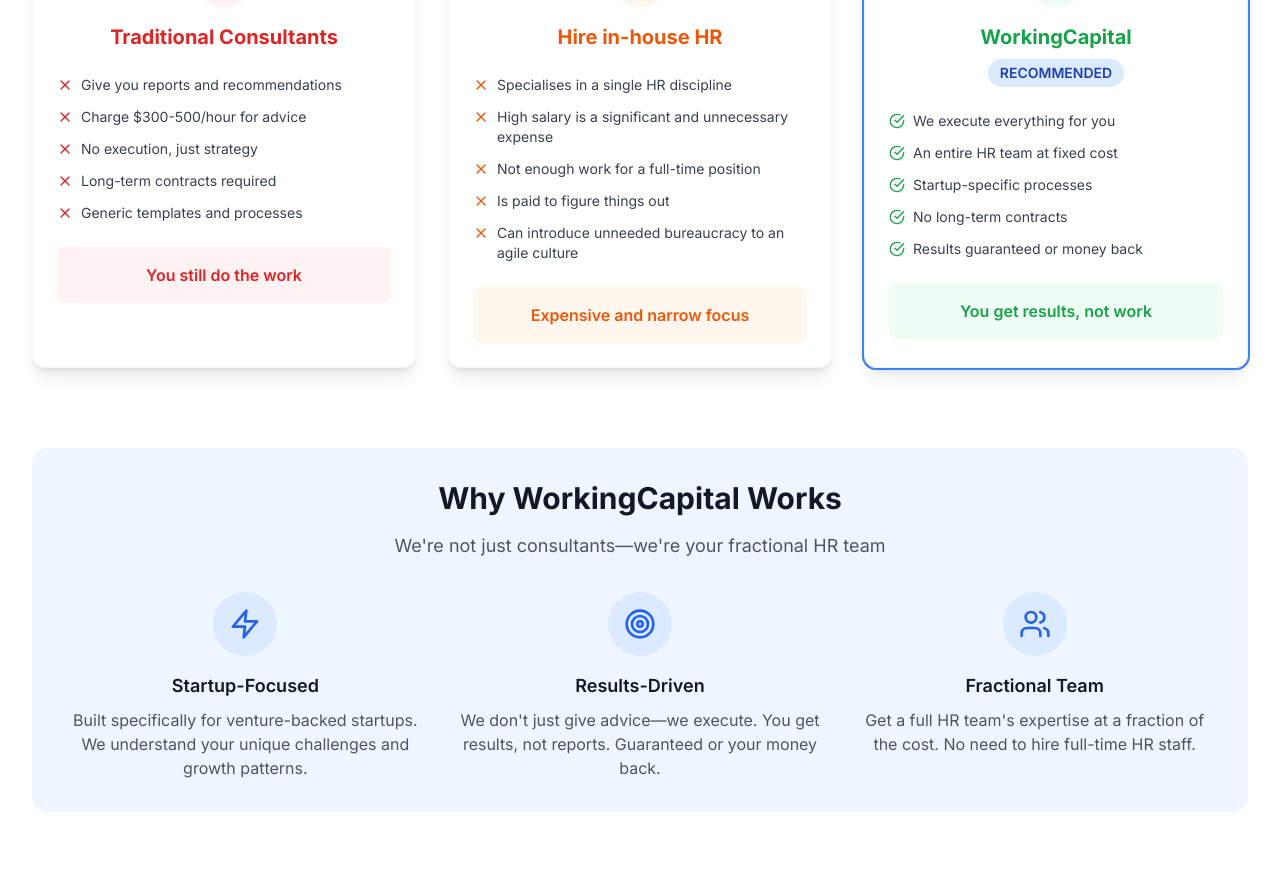
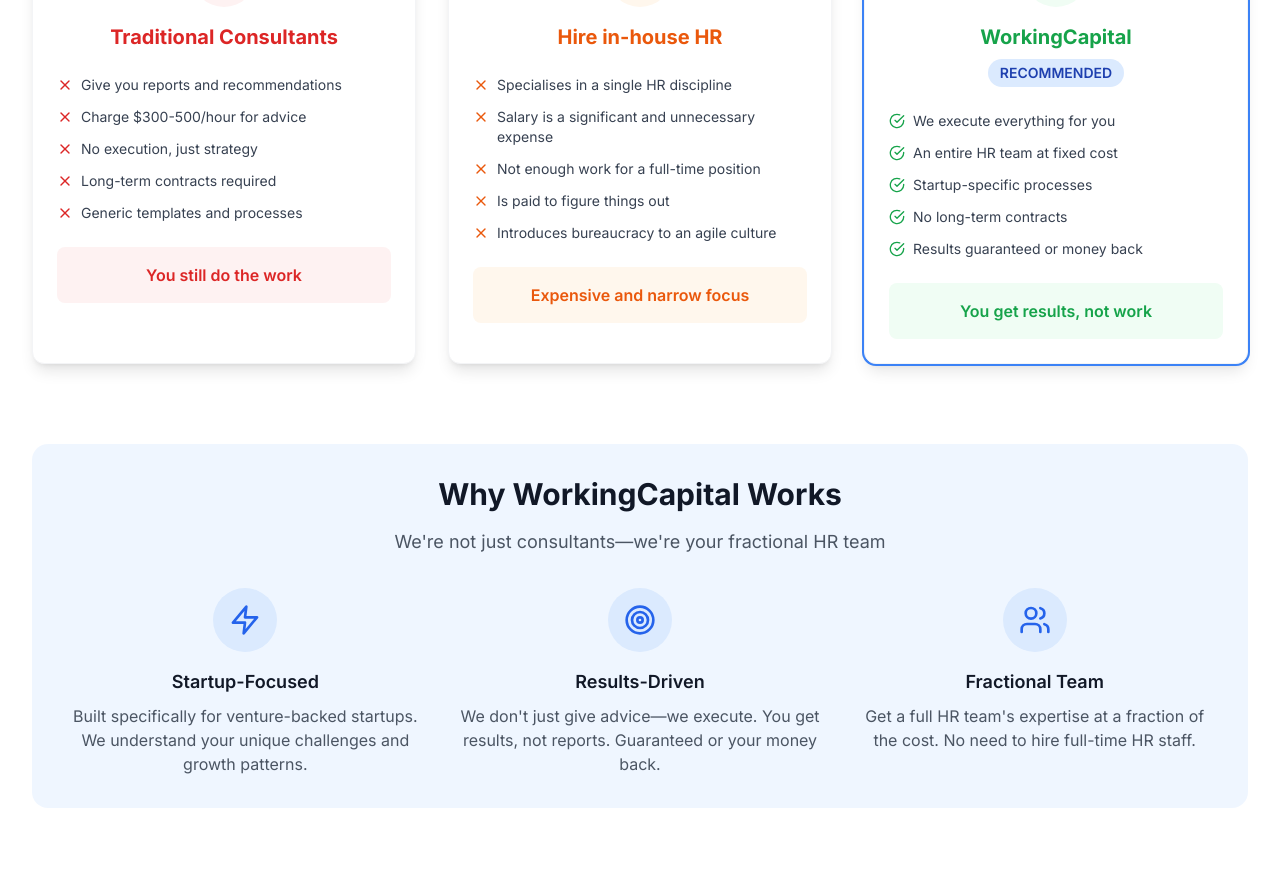
Before and after one commit to peter-workingcapital/workingcapital-website4, a Next.js app: page / in a window 1280 px wide. Shown: the part 2602-3478 px from the top of the page. Built offline with nearby package versions, Linux system fonts and the light colour scheme.

Commit message:
Update SolutionSection.tsx

```diff
--- a/components/SolutionSection.tsx
+++ b/components/SolutionSection.tsx
@@ -33,10 +33,10 @@
       borderColor: "border-orange-200",
       features: [
         "Specialises in a single HR discipline",
-        "High salary is a significant and unnecessary expense",
+        "Salary is a significant and unnecessary expense",
         "Not enough work for a full-time position",
         "Is paid to figure things out",
-        "Can introduce unneeded bureaucracy to an agile culture"
+        "Introduces bureaucracy to an agile culture"
       ],
       result: "Expensive and narrow focus"
     },
```
